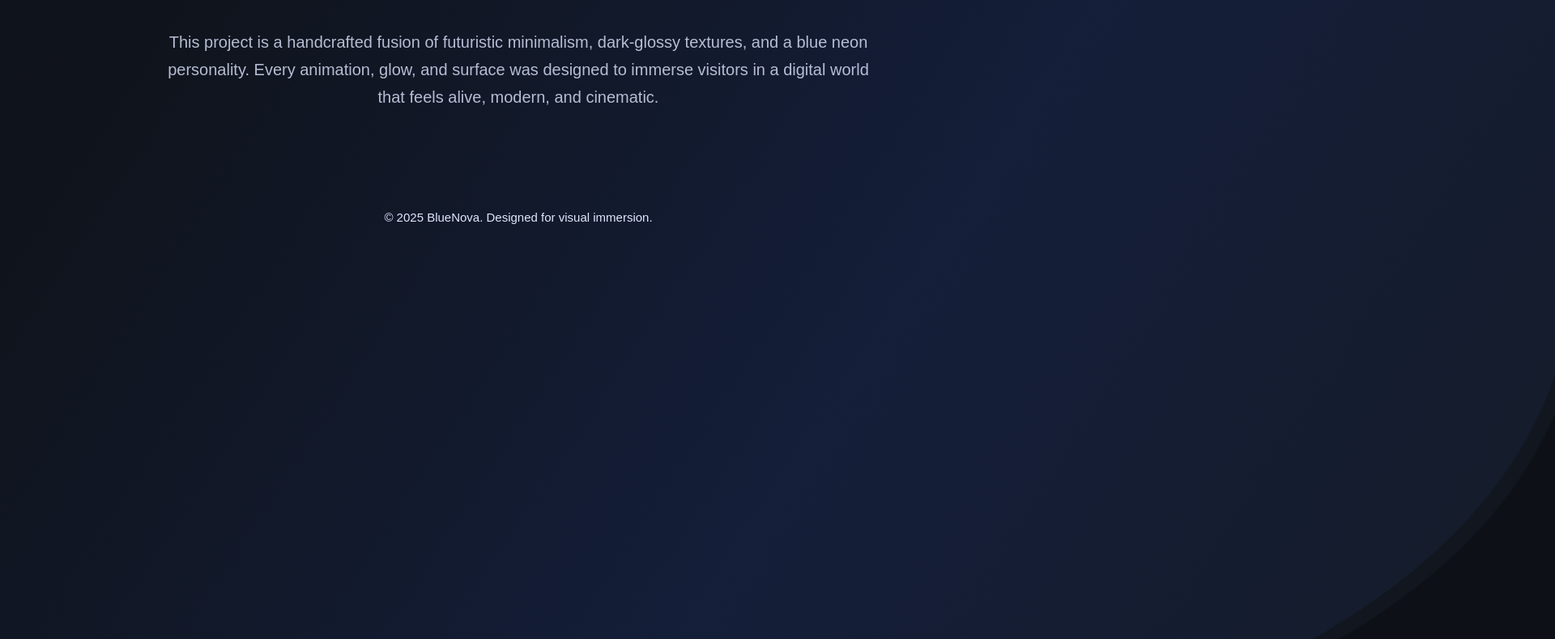
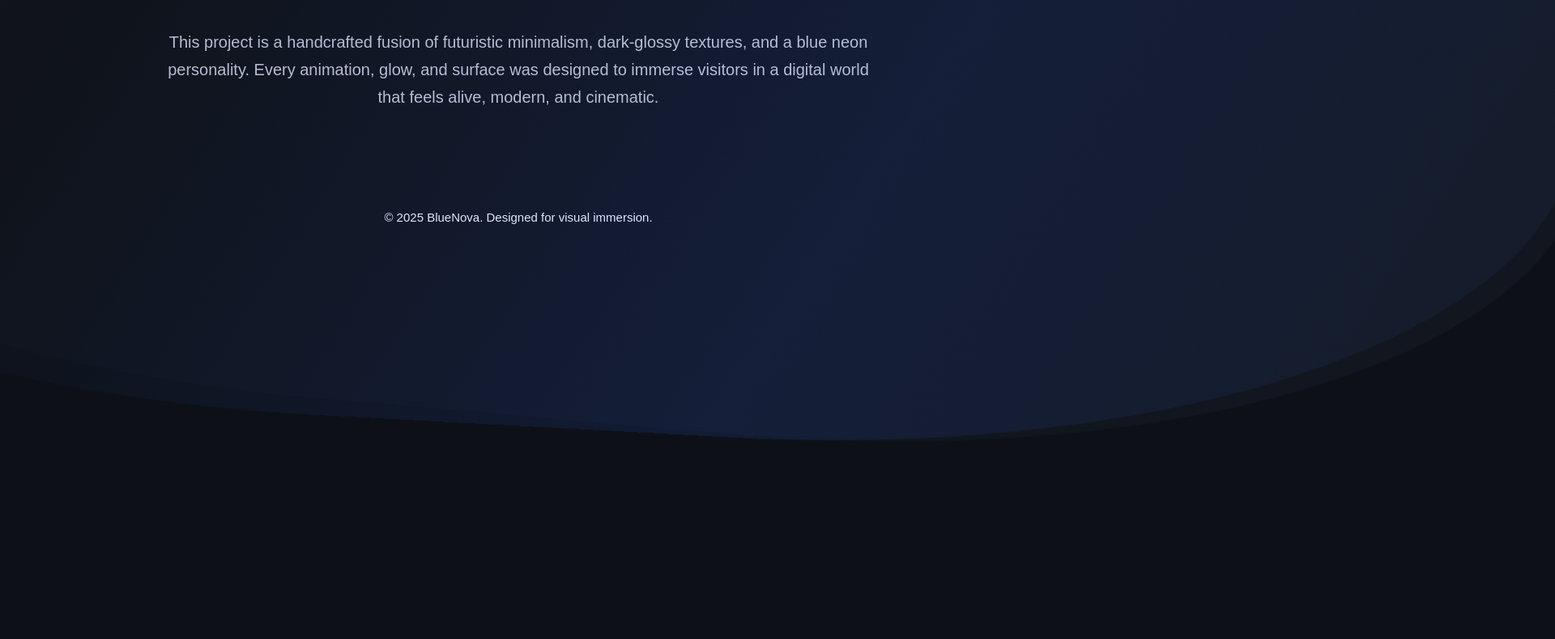
Before and after one commit to JOEINTERCOM/BlueNova, a plain HTML site: page about.html in a window 1280 px wide. Shown: the part 254-1044 px from the top of the page at 81% size, 1920 px wide, since content can reach past the window. After the commit the page ends 879 px from the top, so only its background shows below. Drawn offline with Linux system fonts and the light colour scheme.

Commit message:
Update about.html

```diff
--- a/about.html
+++ b/about.html
@@ -41,7 +41,7 @@
 body {
   margin: 0;
   font-family: 'Poppins', sans-serif;
-  min-height: 100vh;     /* was height: 100vh */
+  min-height: auto;     /* was height: 100vh */
   overflow-x: hidden;    /* allow vertical scroll if needed */
   color: #e0e7ff;
   background: #0d1117;
```
